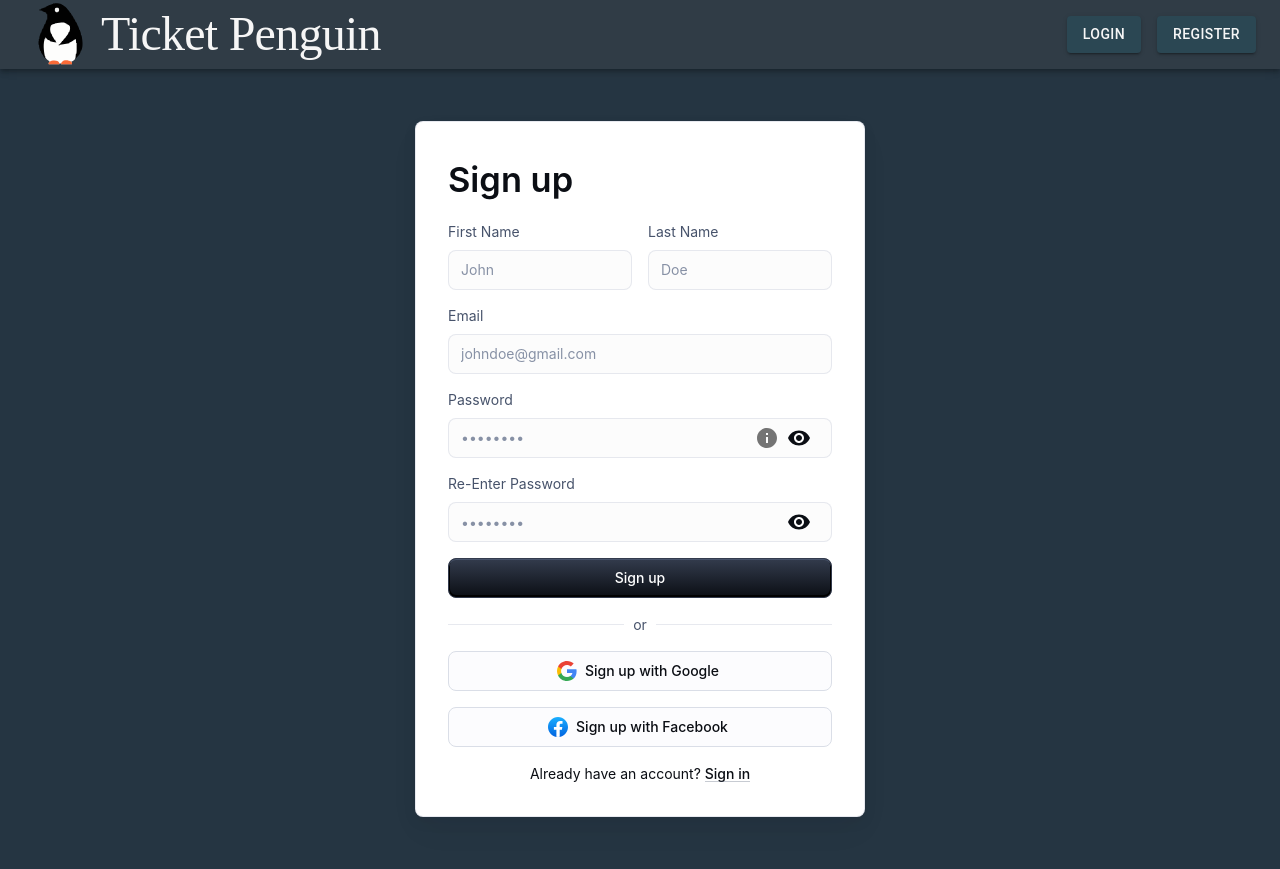
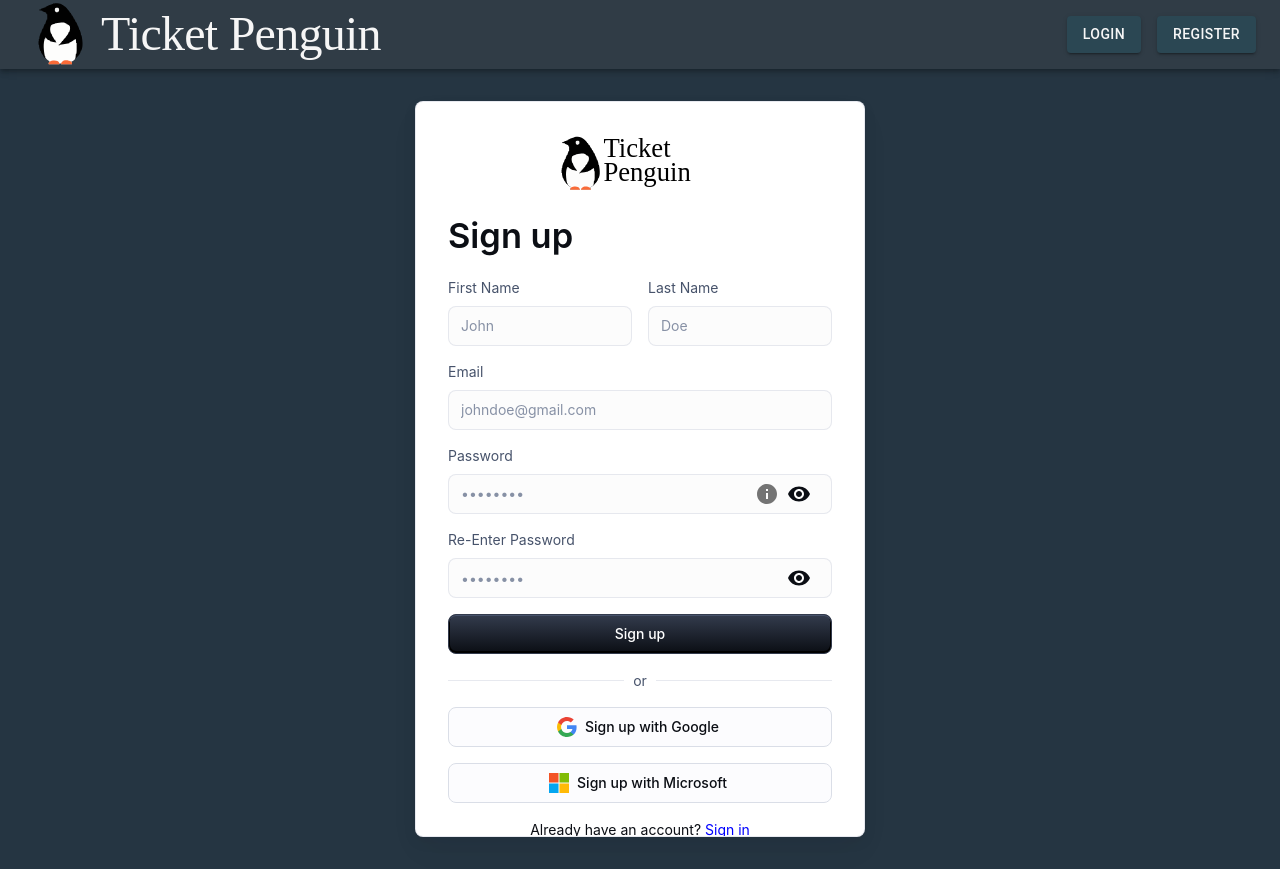
Before and after one commit to Devature/penguin-client, a React (Vite) app: page /register in a window 1280 px wide. Built offline with nearby package versions, Linux system fonts and the light colour scheme; a web font is replaced by a local one.

Commit message:
added navigation from signup to signup page, added ticket penguin logo to signup page, changed facebook SSO to microsoft SSO on signup page

```diff
--- a/src/pages/SignUp.tsx
+++ b/src/pages/SignUp.tsx
@@ -2,12 +2,14 @@ import React from 'react';
 import { Box, Button, CssBaseline, Divider, FormLabel, FormControl, Link, TextField, Typography, Stack, Card as MuiCard, Tooltip, InputAdornment, IconButton } from '@mui/material';
 import { styled } from '@mui/material/styles';
 import AppTheme from '../assets/template-themes/AppTheme';
-import { GoogleIcon, FacebookIcon } from '../assets/CustomIcons';
+import { GoogleIcon, MicrosoftIcon } from '../assets/CustomIcons';
 import InfoIcon from '@mui/icons-material/Info';
 import VisibilityIcon from '@mui/icons-material/Visibility';
 import VisibilityOffIcon from '@mui/icons-material/VisibilityOff';
+import SvgPenguinWhiteWithTextTall from '../assets/penguins/penguin-white-with-text-tall.tsx';
+import { useSignInNavigation } from '../util/hooks/navigationUtilities.ts';
 
-
+ {/* Styling for parent card */}
 const Card = styled(MuiCard)(({ theme }) => ({
   display: 'flex',
   flexDirection: 'column',
@@ -27,6 +29,7 @@ const Card = styled(MuiCard)(({ theme }) => ({
   }),
 }));
 
+ {/* styling for sign up container */}
 const SignUpContainer = styled(Stack)(({ theme }) => ({
   height: 'calc((1 - var(--template-frame-height, 0)) * 100dvh)',
   minHeight: '100%',
@@ -50,6 +53,7 @@ const SignUpContainer = styled(Stack)(({ theme }) => ({
   },
 }));
 
+ {/* Checking functions to make sure all inputs are valid */}
 export default function SignUp(props: { disableCustomTheme?: boolean }) {
   const [emailError, setEmailError] = React.useState(false);
   const [emailErrorMessage, setEmailErrorMessage] = React.useState('');
@@ -125,6 +129,8 @@ export default function SignUp(props: { disableCustomTheme?: boolean }) {
     return isValid;
   };
 
+   {/* Function for submitting user info to backend
+    SHOULD CALL API */}
   const handleSubmit = (event: React.FormEvent<HTMLFormElement>) => {
     if (firstNameError || lastNameError || emailError || passwordError) {
       event.preventDefault();
@@ -139,11 +145,20 @@ export default function SignUp(props: { disableCustomTheme?: boolean }) {
     });
   };
 
+  const navigateToSignIn = useSignInNavigation();
+
   return (
     <AppTheme {...props}>
       <CssBaseline enableColorScheme />
       <SignUpContainer direction="column" justifyContent="space-between">
         <Card variant="outlined">
+
+          {/* Ticket Penguin Icon */}
+          <Box sx = {{display: 'flex', justifyContent: 'flex-start', width:'100%', height: '7.5vh', marginLeft: '-30px'}}>
+            <SvgPenguinWhiteWithTextTall/>
+          </Box>
+
+          {/* Sign Up title*/}
           <Typography
             component="h1"
             variant="h4"
@@ -151,12 +166,16 @@ export default function SignUp(props: { disableCustomTheme?: boolean }) {
           >
             Sign up
           </Typography>
+
+          {/* Form div */}
           <Box
             component="form"
             onSubmit={handleSubmit}
             sx={{ display: 'flex', flexDirection: 'column', gap: 2 }}
           >
             <Stack component="div" direction="row" spacing={2}>
+
+               {/* First name input field */}
                 <FormControl>
                 <FormLabel htmlFor="firstname">First Name</FormLabel>
                 <TextField
@@ -171,6 +190,7 @@ export default function SignUp(props: { disableCustomTheme?: boolean }) {
                 />
                 </FormControl>
 
+                 {/* Last name input field */}
                 <FormControl>
                 <FormLabel htmlFor="lastname">Last Name</FormLabel>
                 <TextField
@@ -184,7 +204,10 @@ export default function SignUp(props: { disableCustomTheme?: boolean }) {
                     helperText={lastNameErrorMessage}
                 />
                 </FormControl>
+
             </Stack>
+
+             {/* Email input field */}
             <FormControl>
               <FormLabel htmlFor="email">Email</FormLabel>
               <TextField
@@ -200,6 +223,7 @@ export default function SignUp(props: { disableCustomTheme?: boolean }) {
               />
             </FormControl>
 
+             {/* Password input field */}
             <FormControl>
               <FormLabel htmlFor="password">Password</FormLabel>
               <TextField
@@ -247,6 +271,7 @@ export default function SignUp(props: { disableCustomTheme?: boolean }) {
               />
             </FormControl>
 
+             {/* Reenter password field */}
             <FormControl>
               <FormLabel htmlFor="reenterPassword">Re-Enter Password</FormLabel>
               <TextField
@@ -272,6 +297,8 @@ export default function SignUp(props: { disableCustomTheme?: boolean }) {
                     ),
                   }}
               />
+
+             {/* Submit user information */}
             </FormControl>
             <Button
               type="submit"
@@ -282,9 +309,12 @@ export default function SignUp(props: { disableCustomTheme?: boolean }) {
               Sign up
             </Button>
           </Box>
+
           <Divider>
             <Typography sx={{ color: 'text.secondary' }}>or</Typography>
           </Divider>
+
+           {/* Google SSO */}
           <Box sx={{ display: 'flex', flexDirection: 'column', gap: 2 }}>
             <Button
               fullWidth
@@ -294,24 +324,27 @@ export default function SignUp(props: { disableCustomTheme?: boolean }) {
             >
               Sign up with Google
             </Button>
+
+             {/* Microsoft SSO */}
             <Button
               fullWidth
               variant="outlined"
-              onClick={() => alert('Sign up with Facebook')}
-              startIcon={<FacebookIcon />}
+              onClick={() => alert('Sign in with Microsoft')}
+              startIcon={<MicrosoftIcon />}
             >
-              Sign up with Facebook
+              Sign up with Microsoft
             </Button>
+
+             {/* Navigate to sign up page */}
             <Typography sx={{ textAlign: 'center' }}>
               Already have an account?{' '}
-              <Link
-                href="/material-ui/getting-started/templates/sign-in/"
-                variant="body2"
-                sx={{ alignSelf: 'center' }}
-              >
+              <span
+                onClick={navigateToSignIn}
+                style={{color:'blue', cursor: 'pointer', textDecoration: 'underline'}}>
                 Sign in
-              </Link>
+              </span>
             </Typography>
+
           </Box>
         </Card>
       </SignUpContainer>
--- a/src/util/hooks/navigationUtilities.ts
+++ b/src/util/hooks/navigationUtilities.ts
@@ -29,3 +29,12 @@ export const useLoginNavigation = (): (() => void) => {
         navigate('/signin');
     };
 };
+
+/** Same as the sign up navigation function but navigates to the login page */
+export const useSignInNavigation = (): (() => void) => {
+    const navigate: NavigateFunction = useNavigate();
+
+    return () => {
+        navigate('/signin');
+    };
+};
```
